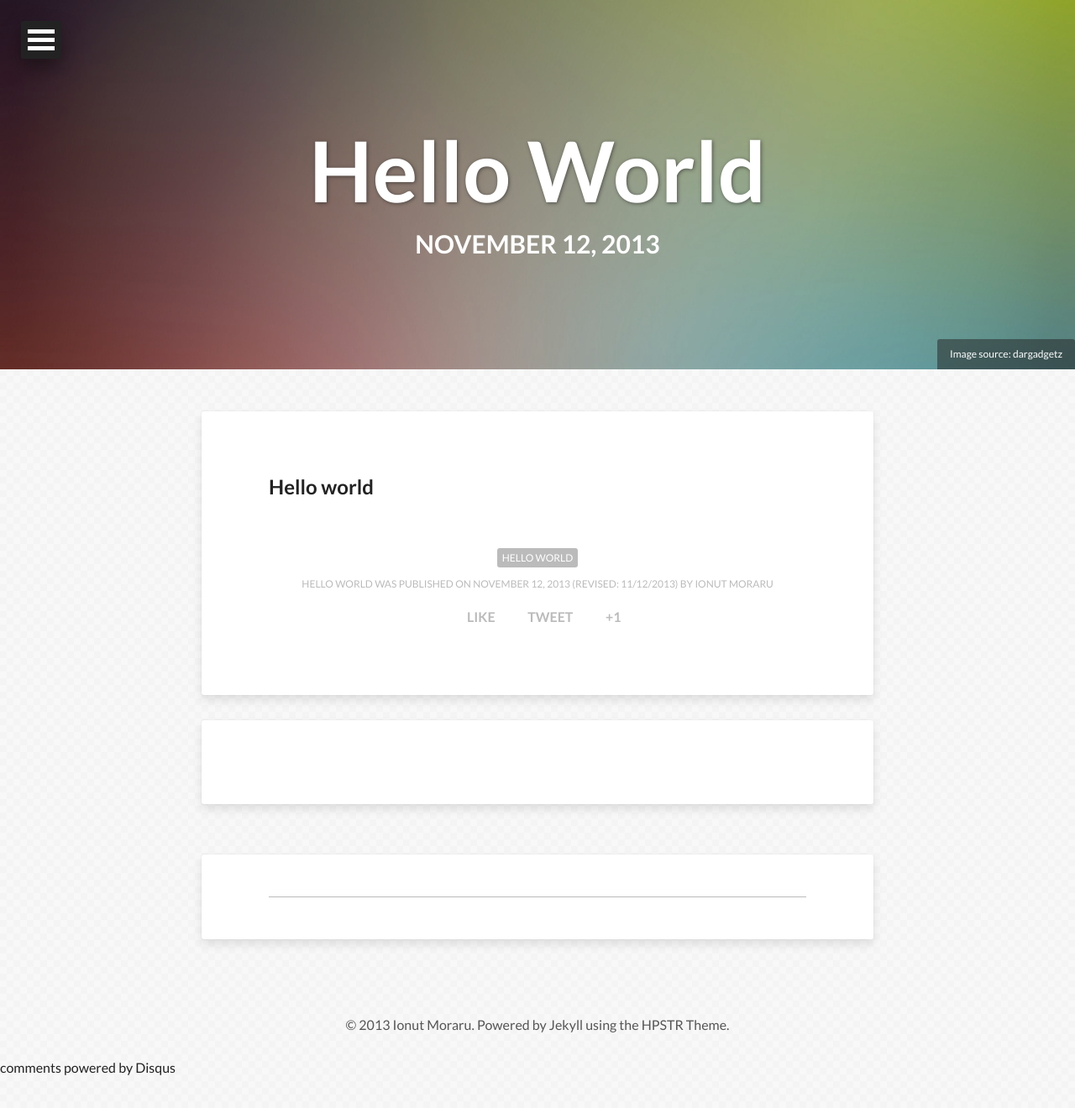
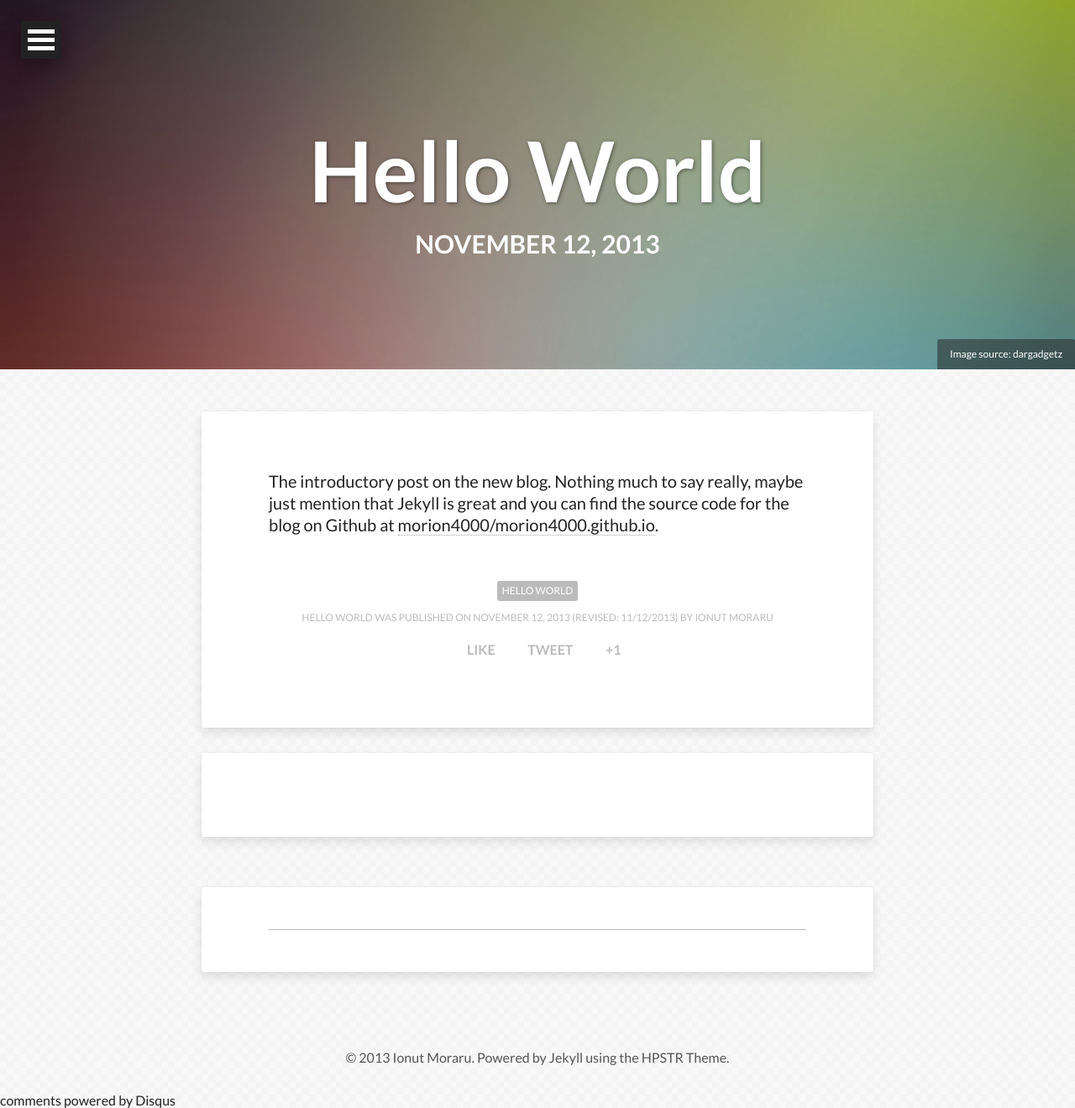
Before and after one commit to morion4000/morion4000.github.io, a Jekyll site: the page built from _posts/2013-11-12-hello-world.md, in a window 1280 px wide. Shown: the whole page at 84% size. Built offline with Jekyll 4.4.1, drawn with Linux system fonts in a browser that asks for light colours; nearby versions of some CDN libraries; comment, search, counter and statistics services are not loaded; before the commit the page ends 1281 px from its top, so only the background shows below that.

Commit message:
Update 2013-11-12-hello-world.md

```diff
--- a/_posts/2013-11-12-hello-world.md
+++ b/_posts/2013-11-12-hello-world.md
@@ -12,4 +12,4 @@ comments: true
 share: true
 ---
 
-## Hello world
+The introductory post on the new blog. Nothing much to say really, maybe just mention that Jekyll is great and you can find the source code for the blog on Github at [morion4000/morion4000.github.io](https://github.com/morion4000/morion4000.github.io).
```
